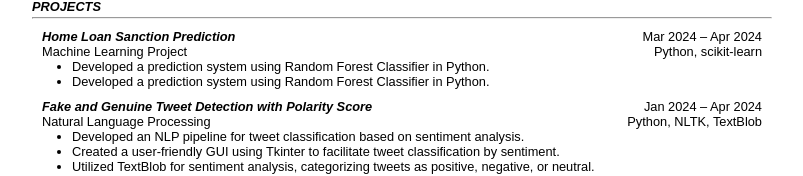
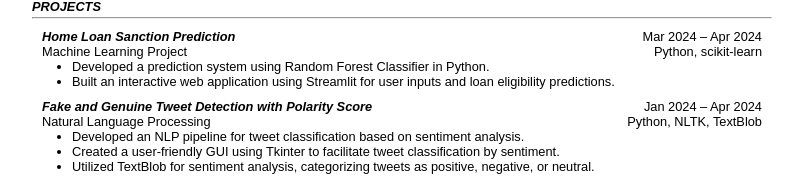
Before and after one commit to TonyBhaskar/Resume, a plain HTML site: page index.html in a window 1280 px wide. Shown: the part 349-525 px from the top of the page, without its empty margins (238-1041 px from the left). Drawn offline with Linux system fonts and the light colour scheme.

Commit message:
Update index.html
Updated Project Description

```diff
--- a/index.html
+++ b/index.html
@@ -57,7 +57,7 @@
                 <ul>
                     <li>Developed a prediction system using Random Forest Classifier in Python.
                     </li>
-                    <li>Developed a prediction system using Random Forest Classifier in Python.
+                    <li>Built an interactive web application using Streamlit for user inputs and loan eligibility predictions.
                     </li>
                 </ul>
 
```
